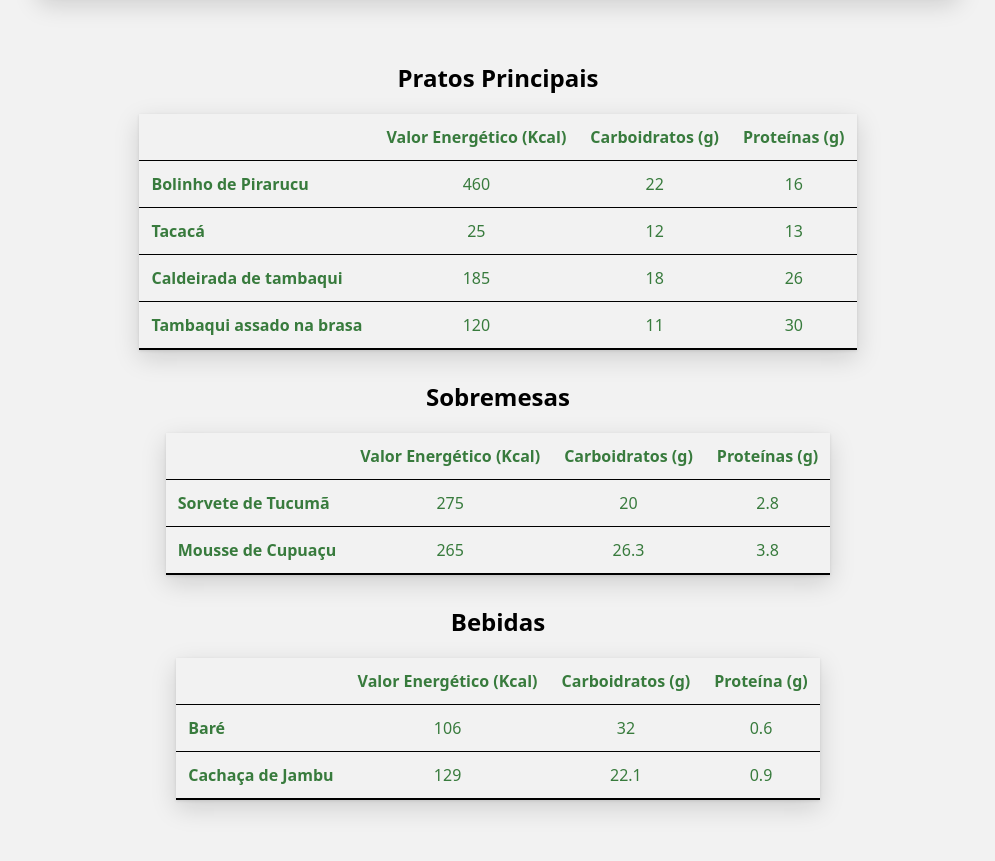
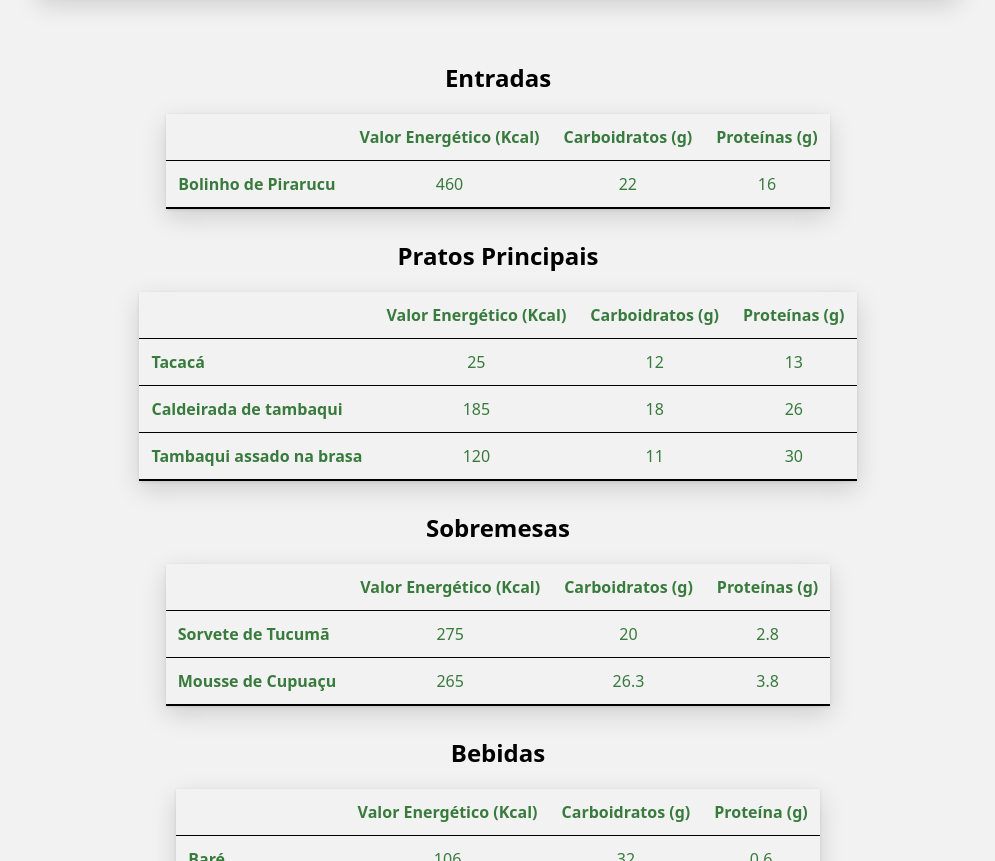
Before and after one commit to brunopavese/banzeiro, a website: page index.html in a window 1280 px wide. Shown: the part 3379-4240 px from the top of the page, without its empty margins (142-1137 px from the left). Drawn offline with Linux system fonts and the light colour scheme.

Commit message:
measure units

```diff
--- a/index.html
+++ b/index.html
@@ -176,8 +176,9 @@
     </section>
 
     <section id="nutritional-info">
+
       <div class="align-table">
-        <h2>Pratos Principais</h2>
+        <h2>Entradas</h2>
         <table>
           <thead>
             <tr>
@@ -196,6 +197,23 @@
               <td>16</td>
             </tr>
 
+          </tbody>
+        </table>
+      </div>
+
+      <div class="align-table">
+        <h2>Pratos Principais</h2>
+        <table>
+          <thead>
+            <tr>
+              <th></th>
+              <th>Valor Energético (Kcal)</th>
+              <th>Carboidratos (g)</th>
+              <th>Proteínas (g)</th>
+            </tr>
+          </thead>
+
+          <tbody>
             <tr>
               <th>Tacacá</th>
               <td>25</td>
```
